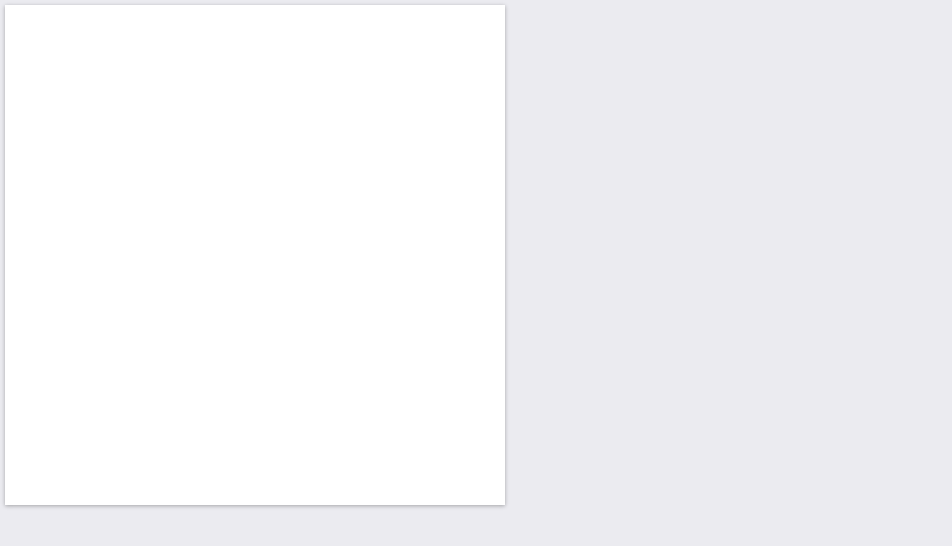
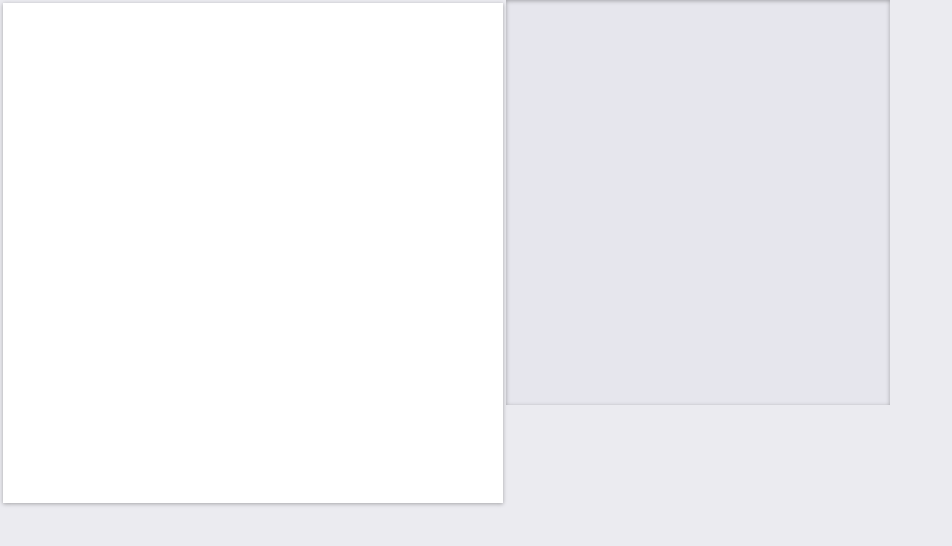
Before and after one commit to poccariswet/drawasm, a website built with webpack: page app/index.html in a window 1280 px wide. Shown: the whole page, without its empty margins (0-952 px from the left). Built offline with nearby package versions, Linux system fonts and the light colour scheme; what drawing-wasm would draw is missing.

Commit message:
[FIX] preview shadow to dent

```diff
--- a/app/index.css
+++ b/app/index.css
@@ -18,7 +18,7 @@ html, body {height: 100%; width:100%; margin: 0; background-color: #ebebf0}
 }
 #draw {
   background-color: #ffffff;
-  margin: 5px;
+  margin: 3px;
   position:relative;
   -webkit-box-shadow:0 1px 4px rgba(0, 0, 0, 0.3);
   -moz-box-shadow:0 1px 4px rgba(0, 0, 0, 0.3);
@@ -35,6 +35,11 @@ html, body {height: 100%; width:100%; margin: 0; background-color: #ebebf0}
   flex-wrap: wrap;
   justify-content: center;
   overflow:auto;
+
+  background-color: #e6e6ed;
+  -webkit-box-shadow: inset 0 1px 4px rgba(0, 0, 0, 0.3);
+  -moz-box-shadow: inset 0 1px 4px rgba(0, 0, 0, 0.3);
+  box-shadow: inset 0 1px 4px rgba(0, 0, 0, 0.3);
 }
 .preview-img {
   -webkit-box-shadow:0 1px 4px rgba(0, 0, 0, 0.3);
```
